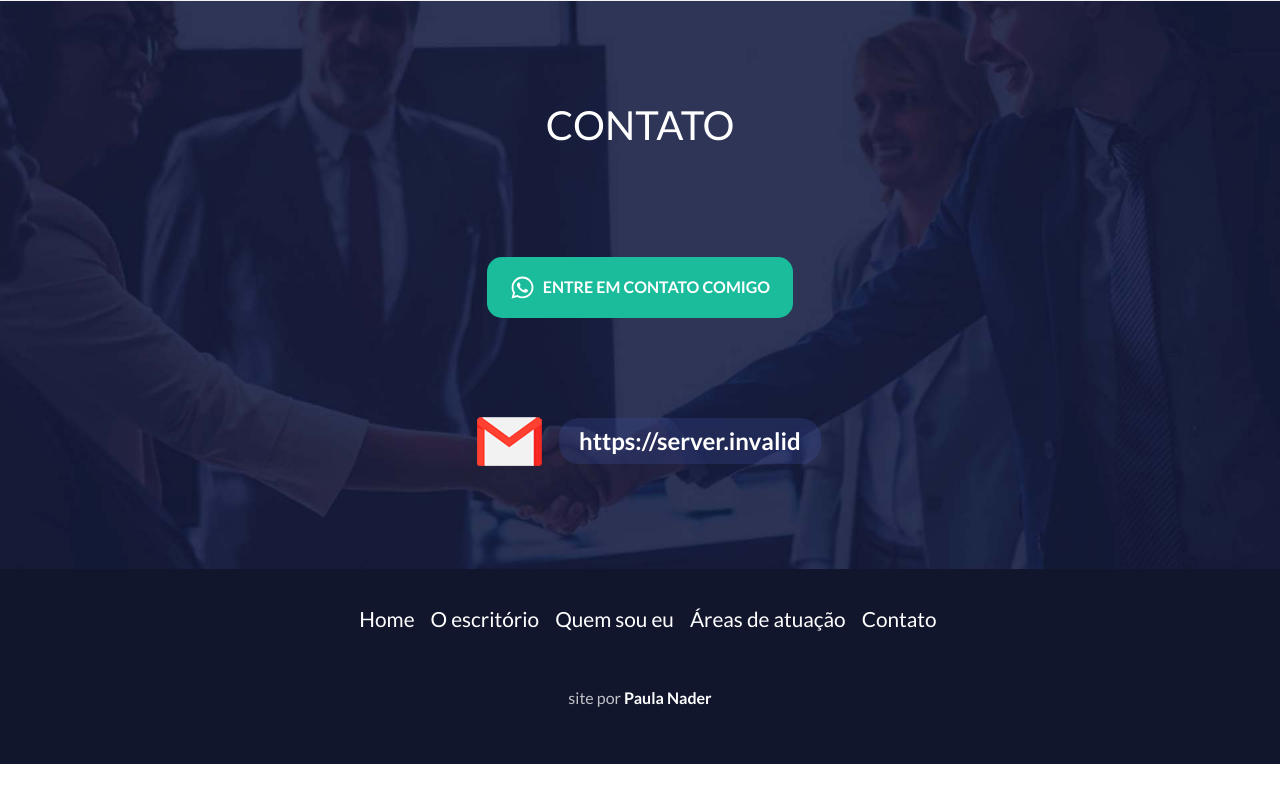
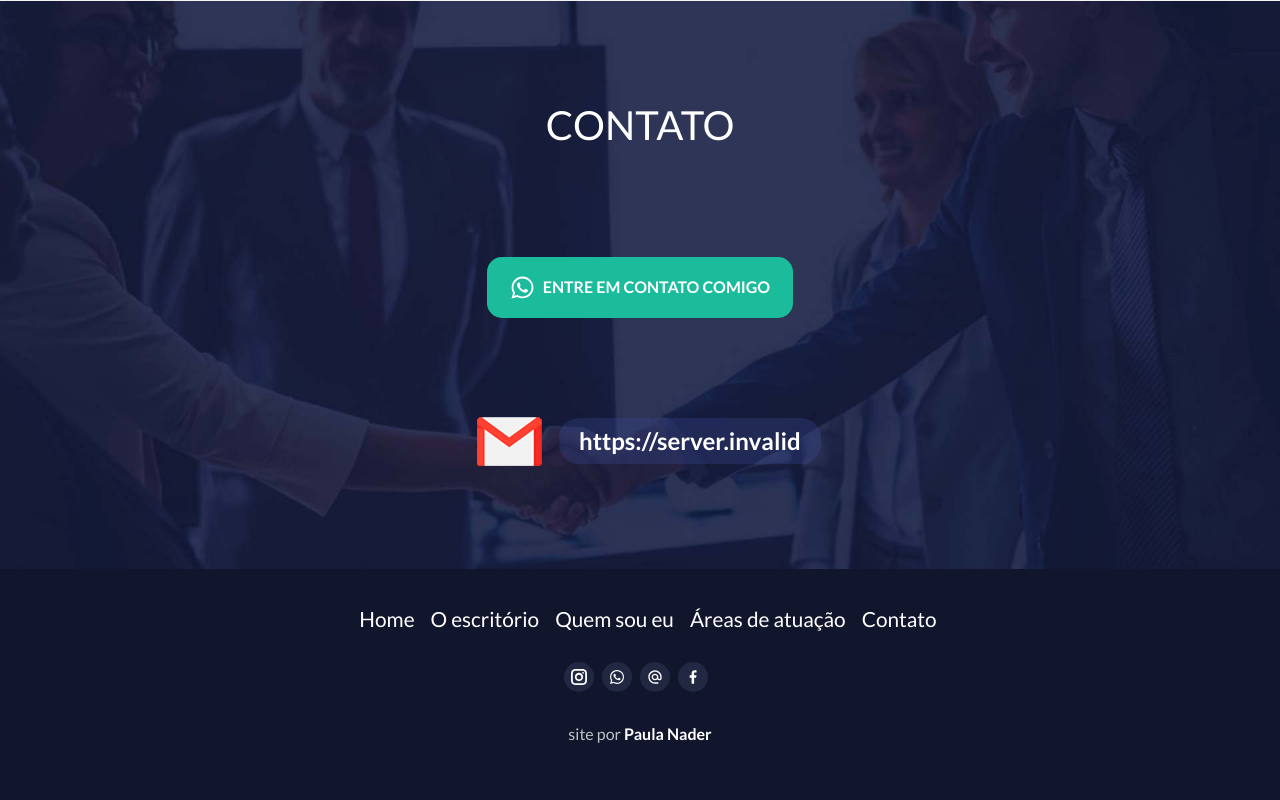
Before and after one commit to gbaadvocacia/giulianna-andrade-advocacia, a React (Create React App) app: page / in a window 1280 px wide. Shown: the part 5762-6562 px from the top of the page. Before the commit the page ends 6526 px from the top, so only its background shows below. Built offline with nearby package versions, Linux system fonts and the light colour scheme; no server answers.

Commit message:
Including social media

```diff
--- a/src/components/Footer/index.tsx
+++ b/src/components/Footer/index.tsx
@@ -1,8 +1,18 @@
+import { useState } from 'react';
+import { FaWhatsapp } from 'react-icons/fa';
+import { GrFacebookOption, GrInstagram } from 'react-icons/gr';
+import { MdOutlineAlternateEmail } from 'react-icons/md';
+import Config from '../../Config';
 import { Circle } from '../Circle';
+import { Alignment } from '../Header/styles';
 import Nav from '../Nav';
-import { Link, MainFooter, Site } from './styles';
+import { SocialMedia } from '../SocialMedia';
+import { LinkStyle, MainFooter, ScrollLink, Site } from './styles';
 
 const Footer: React.FC = () => {
+    const [click, setClick] = useState(false);
+    const closeMenu = () => setClick(!click);
+
     return (
         <MainFooter className="mt-auto">
             <div className="container text-white mb-4">
@@ -27,16 +37,60 @@ const Footer: React.FC = () => {
                     <Nav value="Contato" id="contact" />
                 </ul>
             </div>
+            <Alignment className="d-flex align-items-center justify-content-center">
+                {Config.social.instagram && (
+                    <div className="me-2">
+                        <SocialMedia
+                            icon={<GrInstagram />}
+                            link={Config.social.instagram}
+                            title="Instagram"
+                        />
+                    </div>
+                )}
+                {Config.contact.whatsapp && (
+                    <div className="me-2">
+                        <SocialMedia
+                            icon={<FaWhatsapp />}
+                            link={Config.contact.whatsapp}
+                            title="Whatsapp"
+                        />
+                    </div>
+                )}
+                {Config.contact.email && (
+                    <div className="me-2">
+                        <ScrollLink
+                            to="contact"
+                            spy={true}
+                            smooth={true}
+                            offset={-50}
+                            duration={500}
+                            onClick={closeMenu}
+                            title="E-mail"
+                        >
+                            <MdOutlineAlternateEmail />
+                        </ScrollLink>
+                    </div>
+                )}
+                {Config.social.facebook && (
+                    <div className="me-2">
+                        <SocialMedia
+                            icon={<GrFacebookOption />}
+                            link={Config.social.facebook}
+                            title="Whatsapp"
+                        />
+                    </div>
+                )}
+            </Alignment>
             <div className="justify-items-center text-center text-white p-4">
                 <Site>site por </Site>
                 <span className="fw-bold">
-                    <Link
+                    <LinkStyle
                         href="https://www.linkedin.com/in/paulanader/"
                         target="_blank"
                         title="Perfil LinkedIn - Paula Nader"
                     >
                         Paula Nader
-                    </Link>
+                    </LinkStyle>
                 </span>
             </div>
         </MainFooter>
--- a/src/components/Footer/styles.ts
+++ b/src/components/Footer/styles.ts
@@ -1,4 +1,5 @@
 import styled from 'styled-components';
+import { Link } from 'react-scroll';
 
 export const MainFooter = styled.div`
     background-color: var(--dark-blue);
@@ -21,7 +22,7 @@ export const MainFooter = styled.div`
     }
 `;
 
-export const Link = styled.a`
+export const LinkStyle = styled.a`
     text-decoration: none;
     color: var(--white);
 
@@ -43,3 +44,32 @@ export const List = styled.ul`
 export const Site = styled.span`
     color: #bdc3c7;
 `;
+
+export const ScrollLink = styled(Link)`
+    text-decoration: none;
+    color: var(--white);
+    cursor: pointer;
+    position: relative;
+    display: inline-block;
+    width: 30px;
+    height: 30px;
+    border-radius: 50%;
+    background-color: var(--blue);
+    text-decoration: none;
+    color: var(--white);
+
+    &:hover {
+        color: var(--white);
+    }
+
+    & > svg {
+        position: absolute;
+        top: 50%;
+        left: 50%;
+        transform: translate(-50%, -50%);
+    }
+
+    &:hover {
+        color: var(--white);
+    }
+`;
```
